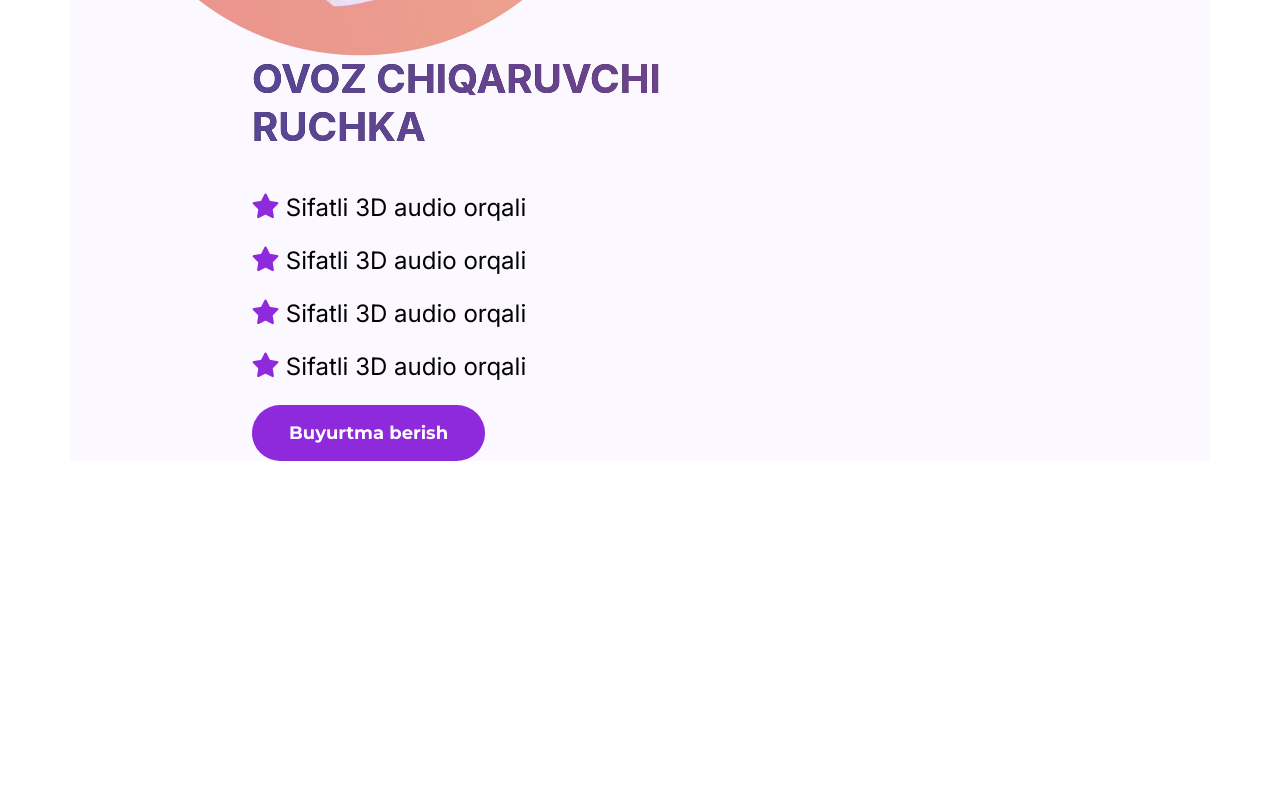
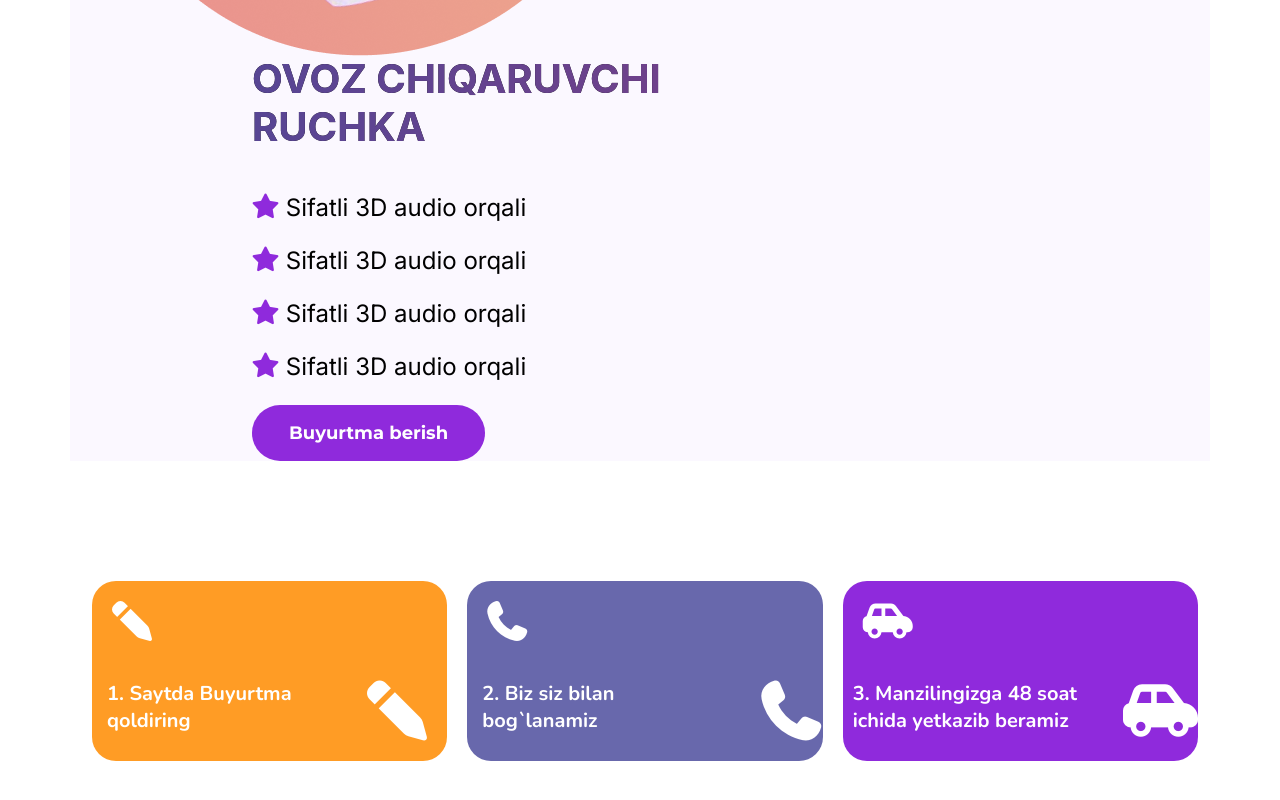
Before and after one commit to SarvarUralov/angelfaces-lesson, a plain HTML site: page index.html in a window 1280 px wide. Shown: the part 1850-2650 px from the top of the page. Before the commit the page ends 2311 px from the top, so only its background shows below. Drawn offline with nearby package versions, Linux system fonts and the light colour scheme; a web font is replaced by a local one.

Commit message:
section__row-2 tayyor

```diff
--- a/css/MyStyle.css
+++ b/css/MyStyle.css
@@ -1,6 +1,7 @@
 @import url('https://fonts.googleapis.com/css2?family=Inter&display=swap');
 @import url('https://fonts.googleapis.com/css2?family=Montserrat:wght@700&display=swap');
 @import url('https://fonts.googleapis.com/css2?family=Inter:wght@600&display=swap');
+@import url('https://fonts.googleapis.com/css2?family=Nunito:wght@700&display=swap');
 
 :root {
   --primary-font: "Inter";
@@ -45,6 +46,7 @@ body {
   display: flex;
   align-items: center;
   margin: 0;
+  margin-left: 60px;
 }
 
 .navbar__menu-item {
@@ -304,6 +306,7 @@ body {
 .section__row-1 {
   align-items: center;
   background: #FBF8FF;
+  margin-bottom: 120px;
 }
 
 .section__image {
@@ -365,3 +368,93 @@ ul {
   color: #FFFFFF;
   border: 0;
 }
+
+.section__row-2 {
+  display: flex;
+  align-items: center;
+  justify-content: center;
+  margin: auto;
+  margin-bottom: 120px;
+}
+
+.toolbox-1 {
+  width: 380px;
+  height: 180px;
+  margin-left: 10px;
+  background: #FF9C25;
+  border-radius: 24px;
+}
+
+.toolbox-1__icon {
+  color: white;
+  font-size: 40px;
+  margin: 20px;
+  margin-bottom: 39px;
+}
+
+.fa-pen {
+  transform: matrix(-1, 0, 0, 1, 0, 0);
+}
+
+.toolbox-2 {
+  width: 380px;
+  height: 180px;
+  margin-left: 20px;
+  background: #6868AC;
+  border-radius: 24px;
+}
+
+.toolbox-3 {
+  width: 380px;
+  height: 180px;
+  margin-left: 20px;
+  background: #8F2ADC;
+  border-radius: 24px;
+}
+
+.toolbox__title {
+  display: flex;
+  align-items: center;
+}
+
+.toolbox__title h1 {
+  width: 100%;
+  max-width: 260px;
+  font-family: 'Nunito';
+  font-weight: 700;
+  font-size: 20px;
+  line-height: 27px;
+  color: #FFFFFF;
+  margin-left: 15px;
+}
+
+.toolbox__title h2 {
+  width: 100%;
+  max-width: 179px;
+  font-family: 'Nunito';
+  font-weight: 700;
+  font-size: 20px;
+  line-height: 27px;
+  color: #FFFFFF;
+  margin-left: 15px;
+}
+
+.toolbox__title h3 {
+  width: 100%;
+  max-width: 285px;
+  font-family: 'Nunito';
+  font-weight: 700;
+  font-size: 20px;
+  line-height: 27px;
+  color: #FFFFFF;
+  margin-left: 10px;
+}
+
+.toolbox__title i {
+  color: white;
+  font-size: 60px;
+}
+
+.mar_jin {
+  margin-left: 100px;
+}
--- a/css/media.css
+++ b/css/media.css
@@ -4,6 +4,7 @@
         border: none;
         font-size: 25px;
         color: #8F2ADC;
+        margin-left: 17px;
     }
 }
 
@@ -92,4 +93,55 @@
     .icon__div {
         border: 2px solid rgba(64, 38, 38, 0.456);
     }
+
+    .section__title {
+        margin-left: 0;
+    }
+
+    .section__image {
+        width: 100%;
+        max-width: 350px;
+        display: none;
+    }
+
+    .navbar__menu {
+        display: none;
+    }
+
+    .my-btn {
+        font-family: 'Inter';
+        font-weight: 500;
+        font-size: 12px;
+        line-height: 15px;
+        padding: 8px 11px;
+    }
+
+    .section__title h1 {
+        font-family: 'Inter';
+        font-weight: 600;
+        font-size: 24px;
+        line-height: 34px;
+        text-transform: uppercase;
+    }
+
+    .section__title li a {
+        font-family: 'Inter';
+        font-weight: 400;
+        font-size: 16px;
+        line-height: 19px;
+        color: #000000;
+    }
+
+    .btn-secondary {
+        font-family: 'Montserrat';
+        font-weight: 600;
+        font-size: 16px;
+        line-height: 20px;
+        color: #FFFFFF;
+        padding: 18px 90px;
+    }
+
+    .section__row-2 {
+        display: block;
+    }
 }
--- a/index.html
+++ b/index.html
@@ -167,7 +167,35 @@
                     <button class="btn-secondary">Buyurtma berish</button>
                 </div>
             </div>
-            <div class="row section__row-2">
+            <div class="section__row-2">
+                <div class="toolbox-1">
+                    <i class="fa-solid fa-pen toolbox-1__icon"></i>
+                    <div class="toolbox__title">
+                        <h1>1. Saytda Buyurtma qoldiring</h1>
+                        <i class="fa-solid fa-pen"></i>
+                    </div>
+                </div>
+                <div class="toolbox-2">
+                    <i class="fa-solid fa-phone toolbox-1__icon"></i>
+                    <div class="toolbox__title">
+                        <h2>
+                            2. Biz siz bilan bog`lanamiz
+                        </h2>
+                        <i class="fa-solid fa-phone mar_jin"></i>
+                    </div>
+                </div>
+                <div class="toolbox-3">
+                    <i class="fa-solid fa-car-side toolbox-1__icon"></i>
+                    <div class="toolbox__title">
+                        <h3>
+                            3. Manzilingizga 48 soat ichida
+                            yetkazib beramiz
+                        </h3>
+                        <i class="fa-solid fa-car-side"></i>
+                    </div>
+                </div>
+            </div>
+            <div class="row section__row-3">
 
             </div>
         </div>
```
